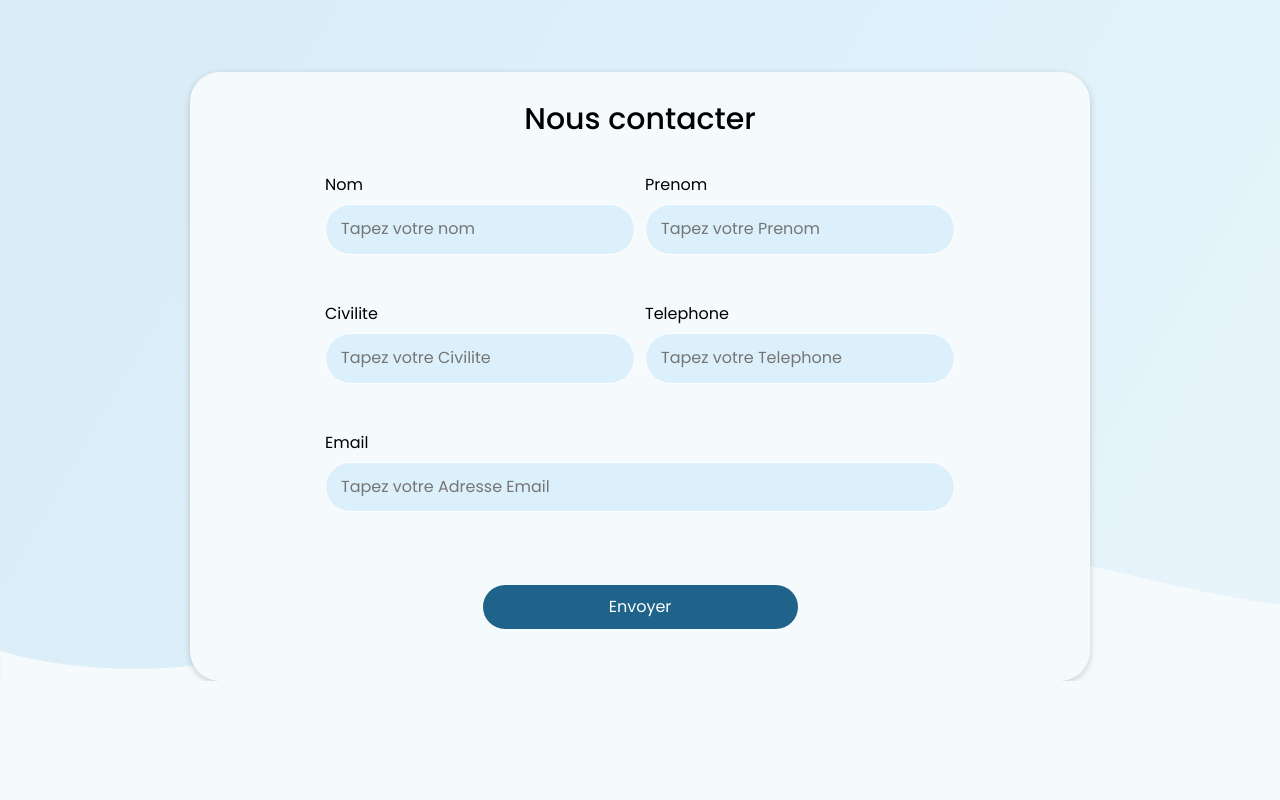
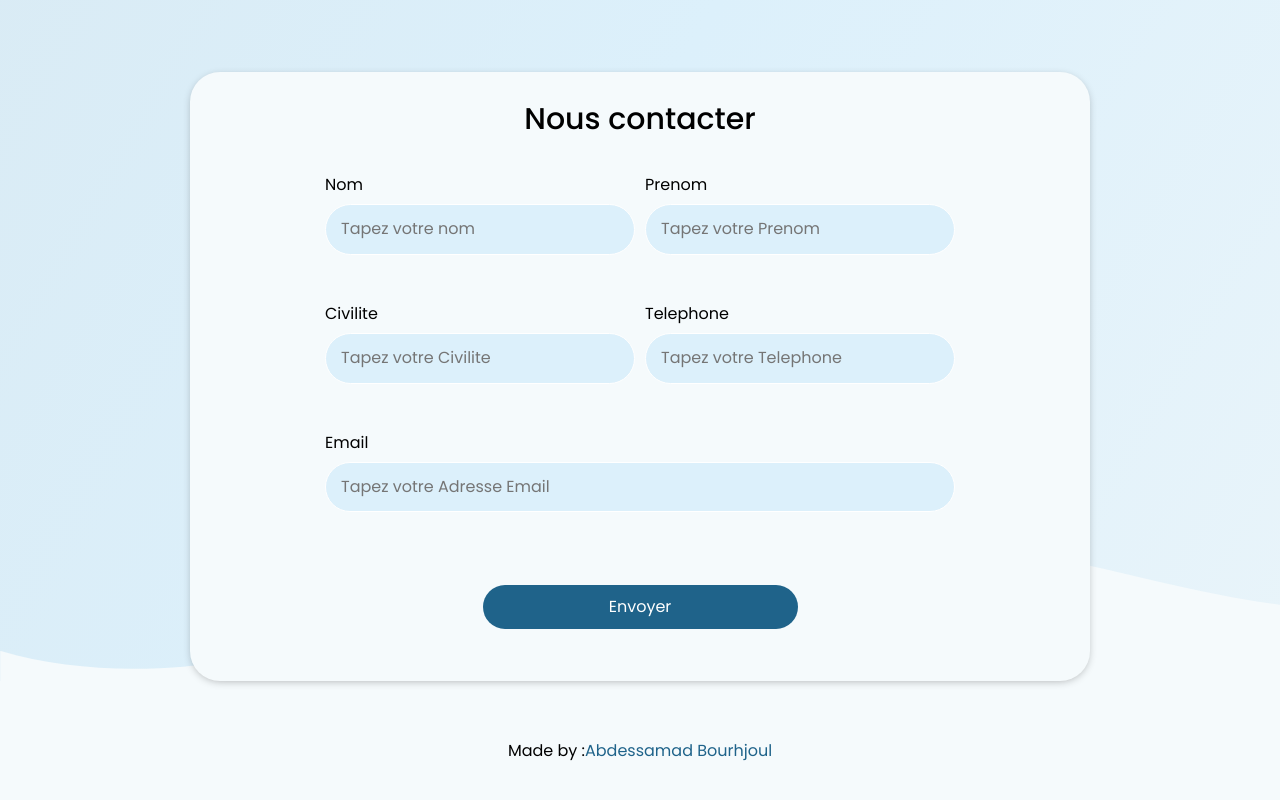
Before and after one commit to Bourhjoul/Landing-page-React, a React (Create React App) app: page / in a window 1280 px wide. Shown: the part 1712-2512 px from the top of the page. Before the commit the page ends 2393 px from the top, so only its background shows below. Built offline with nearby package versions, Linux system fonts and the light colour scheme.

Commit message:
footer done, project done.

```diff
--- a/src/App.tsx
+++ b/src/App.tsx
@@ -10,6 +10,7 @@ import {
 } from "./AppStyles"
 import { About } from "./Sections/About/About"
 import { Contact } from "./Sections/Contact/Contact"
+import { Footer } from "./Sections/Footer/Footer"
 import { Home } from "./Sections/Home/Home"
 import { Offer } from "./Sections/Offer/Offer"
 import Theme from "./styles/theme"
@@ -44,6 +45,7 @@ function App() {
             </SvgbackgroundBottom>
           </Wave>
         </BottomContainer>
+        <Footer />
       </AppContainer>
     </Theme>
   )
--- a/src/Components/Input/InputStyled.ts
+++ b/src/Components/Input/InputStyled.ts
@@ -20,5 +20,5 @@ export const InputStyled = styled.input<{ error: boolean }>`
 `
 export const FormMessage = styled.p<{ success?: boolean }>`
   font-size: 14px;
-  color: ${(props) => (props.success ? "#" : "#1F638A")};
+  color: ${(props) => (props.success ? "#1F638A" : "#ed695f")};
 `
--- a/src/Sections/About/AboutStyles.ts
+++ b/src/Sections/About/AboutStyles.ts
@@ -18,7 +18,7 @@ export const Proposals = styled.div`
   grid-template-columns: 1fr 1fr;
   grid-row-gap: 50px;
   grid-column-gap: 150px;
-  @media ${(props) => props.theme.breakpoints.md} {
+  @media ${(props) => props.theme.breakpoints.lg} {
     grid-template-columns: 1fr;
   }
 `
--- a/src/Sections/Contact/Contact.tsx
+++ b/src/Sections/Contact/Contact.tsx
@@ -3,16 +3,18 @@ import React, { useState } from "react"
 import { Button } from "../../Components/Button/Button"
 import { Input } from "../../Components/Input/Input"
 import * as yup from "yup"
-
 import { ContactContainer, FormContainer, SectionTitle } from "./ContactStyles"
 import { FormMessage } from "../../Components/Input/InputStyled"
 
 interface ContactProps {}
 
 const validationSchema = yup.object({
-  Nom: yup.string().required("").max(20),
-  Prenom: yup.string().required().max(20),
-  Email: yup.string().required().email(),
+  Nom: yup.string().required("Nom est un champ obligatoire").max(20),
+  Prenom: yup.string().required("Prenom est un champ obligatoire").max(20),
+  Email: yup
+    .string()
+    .required("Email est un champ obligatoire")
+    .email("Email doit contenir @example.com"),
   Telephone: yup
     .string()
     .min(10, "Le téléphone doit être composé de 10 numéros")
@@ -20,7 +22,7 @@ const validationSchema = yup.object({
   Civilite: yup
     .mixed()
     .oneOf(["Monsieur", "Madame"], "La civilite : Madame,Monsieur")
-    .required(),
+    .required("Civilite est un champ obligatoire"),
 })
 
 export const Contact: React.FC<ContactProps> = () => {
--- /dev/null
+++ b/src/Sections/Footer/Footer.tsx
@@ -0,0 +1,20 @@
+import React from "react"
+import { FooterContainer } from "./FooterStyles"
+
+interface FooterProps {}
+
+export const Footer: React.FC<FooterProps> = () => {
+  return (
+    <FooterContainer>
+      Made by :
+      <a
+        href="http://abourhjoul.me/"
+        style={{ color: "#1F638A" }}
+        target="_blank"
+        rel="noreferrer"
+      >
+        Abdessamad Bourhjoul
+      </a>
+    </FooterContainer>
+  )
+}
--- /dev/null
+++ b/src/Sections/Footer/FooterStyles.ts
@@ -0,0 +1,9 @@
+import styled from "styled-components"
+
+export const FooterContainer = styled.div`
+  display: flex;
+  margin-top: 20px;
+  min-height: 100px;
+  align-items: center;
+  justify-content: center;
+`
```
